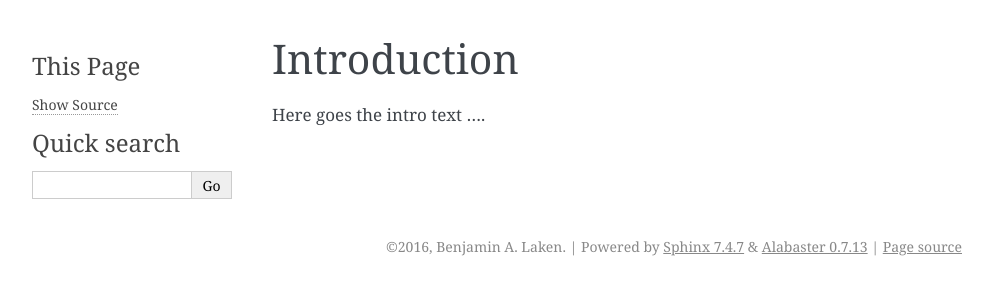
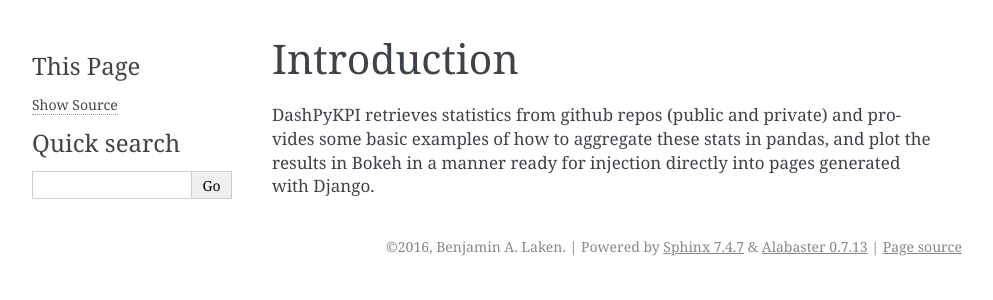
Before and after one commit to UCL-RITS/DashPy-kpi, a Sphinx documentation site: the page built from docs/source/intro.rst, in a window 1280 px wide. Shown: the top 300 px of the page, without its empty margins (148-1141 px from the left). Built offline with Sphinx 7.4.7, drawn with Linux system fonts in a browser that asks for light colours.

Commit message:
extended documentation

```diff
--- a/docs/source/intro.rst
+++ b/docs/source/intro.rst
@@ -1,4 +1,7 @@
 Introduction
 ============
 
-Here goes the intro text ....
+DashPyKPI retrieves statistics from github repos (public and private) and
+provides some basic examples of how to aggregate these stats in pandas, and plot
+the results in Bokeh in a manner ready for injection directly into pages
+generated with Django.
```
Also changed, not shown: 1 other file.
